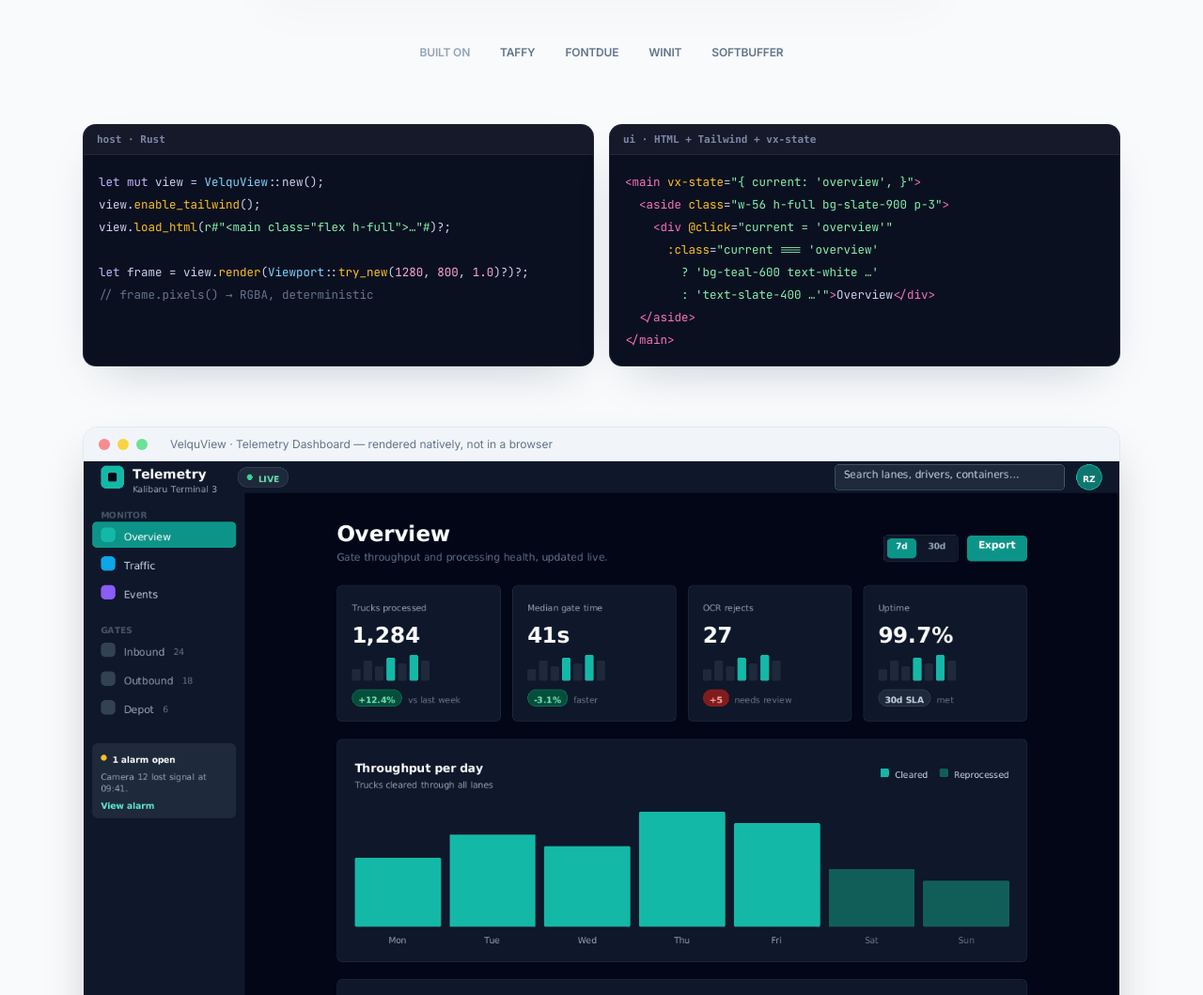
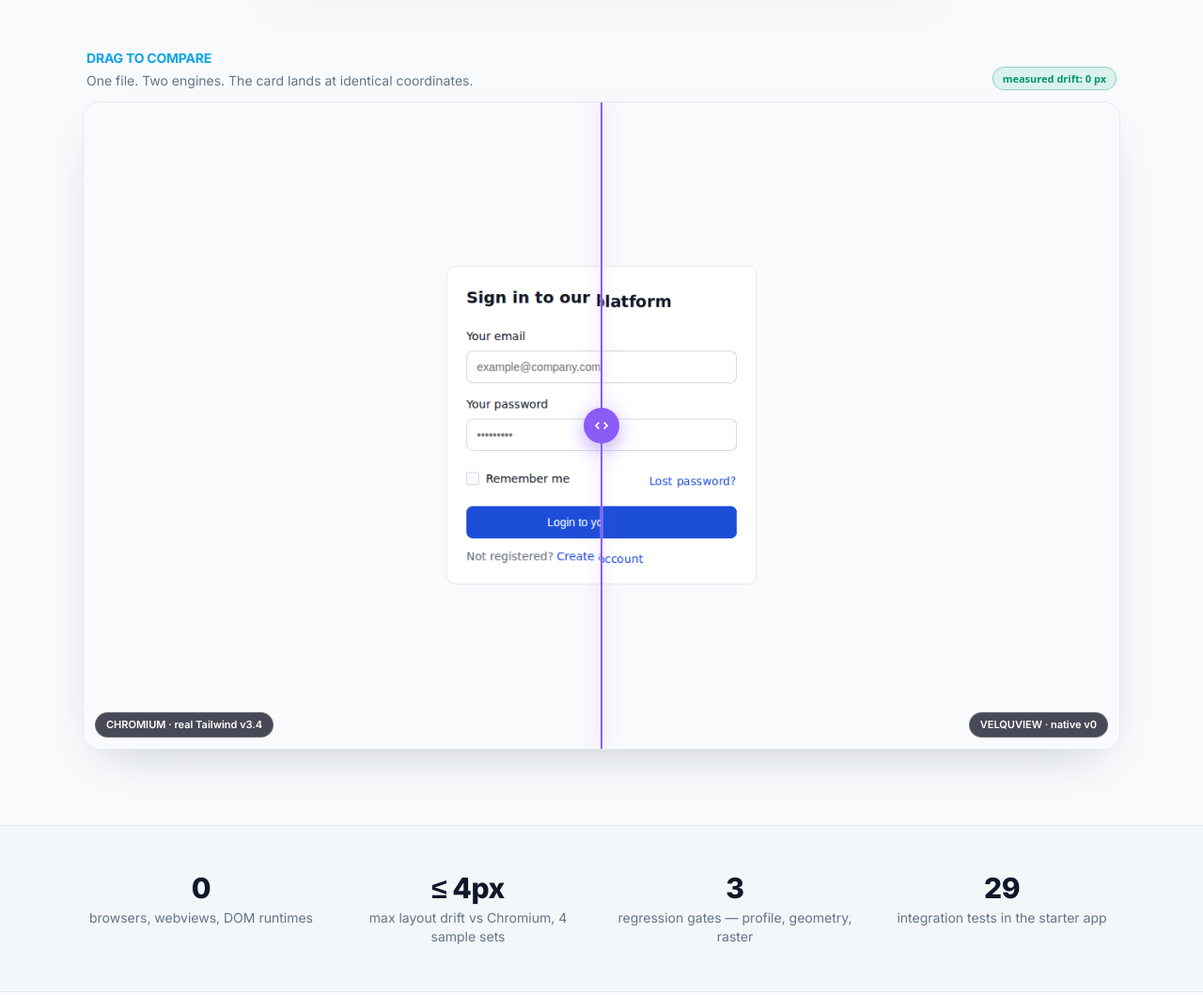
Before and after one commit to ther12k/velqu-showcase, a plain HTML site: page site/index.html in a window 1280 px wide. Shown: the part 600-1659 px from the top of the page at 94% size. Drawn offline with Linux system fonts and the light colour scheme.

Commit message:
site: signature hero — interactive Chromium↔VelquView A/B slider + The Loop section
- Hero now carries the project's unique proof as an interactive
  drag-comparison slider (login renders, pointer events + touch,
  #slider=NN test hook; measured-drift badge) instead of stacked text
- Code cards + dashboard screenshot moved into a new 'The loop' section
  (write HTML → host in Rust → present pixels); engine credits row
  moved there too
- clip-path side fixed so overlay (velqu) is RIGHT of the divider,
  matching the CHROMIUM/VELQUVIEW corner tags
- verified: 50/20/80 divider states + full page light theme

```diff
--- a/site/app.css
+++ b/site/app.css
@@ -238,3 +238,48 @@ html.js .reveal:not(.revealed) { animation: vv-reveal-fail 0s 2.5s forwards; }
 @media (prefers-reduced-motion: reduce) {
   .reveal { opacity: 1; transform: none; transition: none; }
 }
+
+/* ── A/B comparison slider (hero signature) ── */
+.ab-slider {
+  --pos: 50%;
+  position: relative;
+  border-radius: 18px;
+  overflow: hidden;
+  border: 1px solid var(--border);
+  box-shadow: var(--shadow);
+  cursor: ew-resize;
+  user-select: none;
+  touch-action: none;
+  aspect-ratio: 1280 / 800;
+}
+.ab-slider img { width: 100%; height: 100%; display: block; object-fit: cover; pointer-events: none; }
+.ab-overlay {
+  position: absolute; inset: 0;
+  clip-path: inset(0 0 0 var(--pos));
+}
+.ab-divider {
+  position: absolute; top: 0; bottom: 0; left: var(--pos);
+  width: 2px; margin-left: -1px;
+  background: #8b5cf6;
+  box-shadow: 0 0 0 1px rgba(255,255,255,0.25), 0 0 18px rgba(139,92,246,0.55);
+  pointer-events: none;
+}
+.ab-handle {
+  position: absolute; top: 50%; left: 50%;
+  transform: translate(-50%, -50%);
+  width: 38px; height: 38px; border-radius: 999px;
+  background: #8b5cf6; color: #fff;
+  display: flex; align-items: center; justify-content: center;
+  box-shadow: 0 6px 20px rgba(139,92,246,0.5);
+  pointer-events: none;
+}
+.ab-tag {
+  position: absolute; bottom: 12px;
+  font: 600 11px/1 'Inter', system-ui;
+  padding: 7px 11px; border-radius: 999px;
+  color: #fff; background: rgba(2, 6, 23, 0.72);
+  border: 1px solid rgba(255,255,255,0.18);
+  pointer-events: none;
+}
+.ab-tag-l { left: 12px; }
+.ab-tag-r { right: 12px; }
--- a/site/index.html
+++ b/site/index.html
@@ -112,12 +112,46 @@
         </div>
       </div>
 
-      <div class="mt-12 flex flex-wrap justify-center items-center gap-x-8 gap-y-3 text-xs font-semibold tracking-wide uppercase">
-        <span class="text-slate-400 dark:text-slate-600">Built on</span>
-        <span class="cred">taffy</span><span class="cred">fontdue</span><span class="cred">winit</span><span class="cred">softbuffer</span>
+      <div class="mt-14 reveal">
+        <div class="flex items-end justify-between px-1 pb-3">
+          <div>
+            <div class="text-sm font-bold text-sky-500 dark:text-sky-400">DRAG TO COMPARE</div>
+            <div class="mt-1 text-sm text-slate-500">One file. Two engines. The card lands at identical coordinates.</div>
+          </div>
+          <div class="pill pill-green hidden sm:inline-flex">measured drift: 0 px</div>
+        </div>
+        <div class="ab-slider" id="heroSlider">
+          <img class="ab-base" src="assets/ab-login-browser.png" alt="Sign-in card rendered by Chromium with real Tailwind v3.4" draggable="false">
+          <div class="ab-overlay"><img src="assets/ab-login-velqu.png" alt="The same card rendered natively by VelquView" draggable="false"></div>
+          <div class="ab-divider"><div class="ab-handle">
+            <svg class="w-4 h-4" fill="none" stroke="currentColor" stroke-width="2.5" viewBox="0 0 24 24"><path d="M8 7l-5 5 5 5M16 7l5 5-5 5"/></svg>
+          </div></div>
+          <div class="ab-tag ab-tag-l">CHROMIUM · real Tailwind v3.4</div>
+          <div class="ab-tag ab-tag-r">VELQUVIEW · native v0</div>
+        </div>
       </div>
 
-      <div class="mt-16 grid md:grid-cols-2 gap-4">
+  </section>
+
+  <!-- ==================== Stats ==================== -->
+  <section class="border-y border-slate-200 dark:border-white/10 bg-slate-100/60 dark:bg-white/[0.02]">
+    <div class="max-w-6xl mx-auto px-6 py-12 grid grid-cols-2 md:grid-cols-4 gap-8 text-center">
+      <div><div class="text-3xl font-extrabold text-slate-900 dark:text-white">0</div><div class="mt-1 text-sm text-slate-500">browsers, webviews, DOM runtimes</div></div>
+      <div><div class="text-3xl font-extrabold text-slate-900 dark:text-white">≤ 4px</div><div class="mt-1 text-sm text-slate-500">max layout drift vs Chromium, 4 sample sets</div></div>
+      <div><div class="text-3xl font-extrabold text-slate-900 dark:text-white">3</div><div class="mt-1 text-sm text-slate-500">regression gates — profile, geometry, raster</div></div>
+      <div><div class="text-3xl font-extrabold text-slate-900 dark:text-white">29</div><div class="mt-1 text-sm text-slate-500">integration tests in the starter app</div></div>
+    </div>
+  </section>
+
+  <!-- ==================== The loop ==================== -->
+  <section class="py-24">
+    <div class="max-w-6xl mx-auto px-6">
+      <div class="max-w-2xl">
+        <div class="text-sm font-bold text-violet-500 dark:text-violet-400">THE LOOP</div>
+        <h2 class="mt-3 text-3xl font-bold text-slate-900 dark:text-white">Write HTML. Host in Rust. Present pixels.</h2>
+        <p class="mt-4 text-slate-600 dark:text-slate-400">Your UI is a document; your application is the window. The engine in between is deterministic by contract.</p>
+      </div>
+      <div class="mt-10 grid md:grid-cols-2 gap-4">
         <div class="code-card">
           <div class="code-head">host · Rust</div>
 <pre><code><span class="c-kw">let mut</span> view = <span class="c-type">VelquView</span>::new();
@@ -139,8 +173,7 @@ view.<span class="c-fn">load_html</span>(<span class="c-str">r#"&lt;main class="
 <span class="c-tag">&lt;/main&gt;</span></code></pre>
         </div>
       </div>
-
-      <div class="mt-16 reveal">
+      <div class="mt-8">
         <div class="rounded-2xl border border-slate-200 dark:border-white/10 bg-white dark:bg-slate-900 shadow-2xl dark:shadow-black/50 overflow-hidden">
           <div class="h-9 bg-slate-100 dark:bg-slate-800/80 border-b border-slate-200 dark:border-white/5 flex items-center px-4 gap-2">
             <div class="w-3 h-3 rounded-full bg-red-400/80"></div>
@@ -150,18 +183,12 @@ view.<span class="c-fn">load_html</span>(<span class="c-str">r#"&lt;main class="
           </div>
           <img src="assets/dash-velqu.png" alt="Telemetry dashboard rendered by VelquView" class="w-full">
         </div>
-        <p class="mt-4 text-center text-sm text-slate-500 dark:text-slate-500">A real VelquView frame — winit window, taffy layout, fontdue glyphs, softbuffer presentation.</p>
+        <p class="mt-4 text-center text-sm text-slate-500">A real VelquView frame — winit window, taffy layout, fontdue glyphs, softbuffer presentation.</p>
       </div>
-    </div>
-  </section>
-
-  <!-- ==================== Stats ==================== -->
-  <section class="border-y border-slate-200 dark:border-white/10 bg-slate-100/60 dark:bg-white/[0.02]">
-    <div class="max-w-6xl mx-auto px-6 py-12 grid grid-cols-2 md:grid-cols-4 gap-8 text-center">
-      <div><div class="text-3xl font-extrabold text-slate-900 dark:text-white">0</div><div class="mt-1 text-sm text-slate-500">browsers, webviews, DOM runtimes</div></div>
-      <div><div class="text-3xl font-extrabold text-slate-900 dark:text-white">≤ 4px</div><div class="mt-1 text-sm text-slate-500">max layout drift vs Chromium, 4 sample sets</div></div>
-      <div><div class="text-3xl font-extrabold text-slate-900 dark:text-white">3</div><div class="mt-1 text-sm text-slate-500">regression gates — profile, geometry, raster</div></div>
-      <div><div class="text-3xl font-extrabold text-slate-900 dark:text-white">29</div><div class="mt-1 text-sm text-slate-500">integration tests in the starter app</div></div>
+      <div class="mt-12 flex flex-wrap justify-center items-center gap-x-8 gap-y-3 text-xs font-semibold tracking-wide uppercase reveal">
+        <span class="text-slate-400 dark:text-slate-600">Built on</span>
+        <span class="cred">taffy</span><span class="cred">fontdue</span><span class="cred">winit</span><span class="cred">softbuffer</span>
+      </div>
     </div>
   </section>
 
@@ -545,6 +572,26 @@ reactive diagnostic: node 7 vx-show: expression has an unterminated string liter
       },
     };
     (function () {
+      var sl = document.getElementById("heroSlider");
+      if (sl) {
+        var pos = 50;
+        var m = location.hash.match(/slider=(\d+)/);
+        if (m) pos = Math.max(0, Math.min(100, Number(m[1])));
+        var set = function (p) { sl.style.setProperty("--pos", p + "%"); };
+        set(pos);
+        var drag = false;
+        var move = function (e) {
+          if (!drag) return;
+          var r = sl.getBoundingClientRect();
+          var x = (e.touches ? e.touches[0].clientX : e.clientX) - r.left;
+          set(Math.max(0, Math.min(100, (x / r.width) * 100)));
+        };
+        sl.addEventListener("pointerdown", function (e) { drag = true; sl.setPointerCapture(e.pointerId); move(e); });
+        sl.addEventListener("pointermove", move);
+        window.addEventListener("pointerup", function () { drag = false; });
+      }
+    })();
+    (function () {
       if (!("IntersectionObserver" in window)) {
         document.querySelectorAll(".reveal").forEach(function (el) { el.classList.add("revealed"); });
         return;
```
Also changed, not shown: site/assets/ab-login-browser.png (added), site/assets/ab-login-velqu.png (added), site/tw.css.
